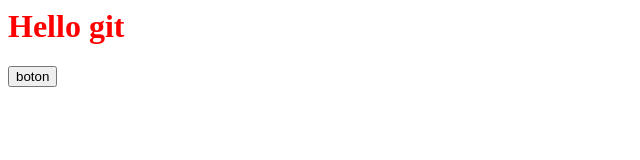
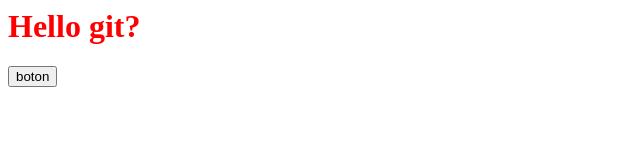
Before and after one commit to elkrlos10/hello_git, a plain HTML site: page index.html in a window 1280 px wide. Shown: the full height of the page, 0-640 px from the left. Drawn offline with Linux system fonts and the light colour scheme.

Commit message:
agregamos interrogacion

```diff
--- a/index.html
+++ b/index.html
@@ -3,6 +3,7 @@
 </head>
 
 <body>
-  <h1 style="color:red">Hello git</h1>
+  <h1 style="color:red">Hello git?</h1>
+
   <input type="button" name="name" value="boton" onclick="alert('hola')">
 </body>
```
